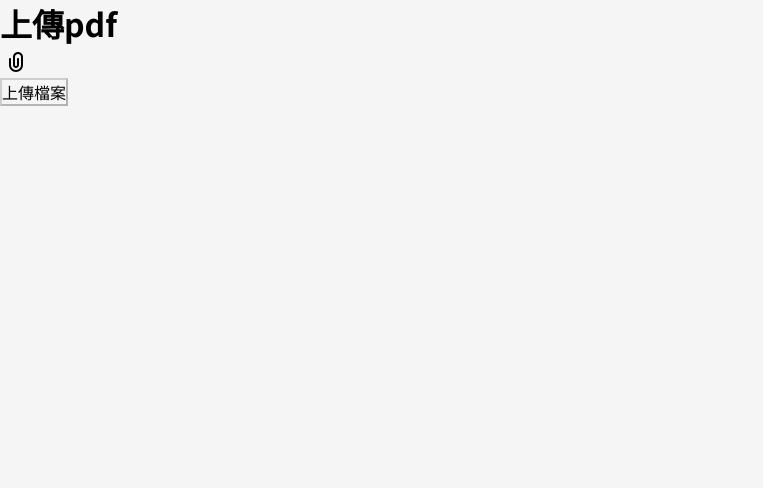
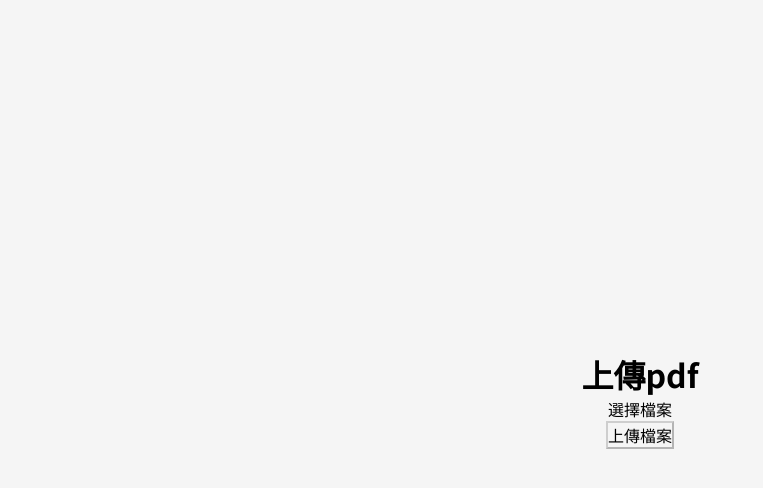
Before and after one commit to NTNU-SE-Alpha/frontend, a React (Create React App) app in the folder my-app/: page /fileupload in a window 1280 px wide. Shown: the top 488 px of the page, without its empty margins (0-763 px from the left). Built offline with nearby package versions, Linux system fonts and the light colour scheme.

Commit message:
修正一下：不小心把你的merge掉了

```diff
--- a/my-app/src/Pages/FileUpload.js
+++ b/my-app/src/Pages/FileUpload.js
@@ -63,13 +63,10 @@ const UploadFile = () => {
   };
 
   return (
-    <div>
+    <FileUpload>
+      <div class='box'>
         <h1>上傳pdf</h1>
-      {/* <form>
-        <label class="button" for="fileElem">
-          選擇檔案
-        </label>
-        <br />
+        <form>
           <input
             type="file"
             id="fileElem"
@@ -77,38 +74,11 @@ const UploadFile = () => {
             style={{ display: 'none' }}
             onChange={(e) => handleFiles(e.target.files)}
           />
-      </form> */}
-      <form id="upload">
-        <input
-          type="file"
-          id="fileElem"
-          accept="application/pdf"
-          style={{ display: 'none' }}
-          onChange={(e) => handleFiles(e.target.files)}
-        />
-        <ButtonIcon type="submit">
-          <svg
-            width="24"
-            height="24"
-            viewBox="0 0 24 24"
-            fill="none"
-            xmlns="http://www.w3.org/2000/svg"
-          >
-            <path
-              fill-rule="evenodd"
-              clip-rule="evenodd"
-              d="M9 7C9 4.23858 11.2386 2 14 2C16.7614 2 19 4.23858 19 7V15C19 18.866 15.866 22 12 22C8.13401 22 5 18.866 5 15V9C5 8.44772 5.44772 8 6 8C6.55228 8 7 8.44772 7 9V15C7 17.7614 9.23858 20 12 20C14.7614 20 17 17.7614 17 15V7C17 5.34315 15.6569 4 14 4C12.3431 4 11 5.34315 11 7V15C11 15.5523 11.4477 16 12 16C12.5523 16 13 15.5523 13 15V9C13 8.44772 13.4477 8 14 8C14.5523 8 15 8.44772 15 9V15C15 16.6569 13.6569 18 12 18C10.3431 18 9 16.6569 9 15V7Z"
-              fill="currentColor"
-            ></path>
-          </svg>
-        </ButtonIcon>
+          <label class="button" for="fileElem">
+            選擇檔案
+          </label>
+          {/* <button>選擇檔案</button> */}
         </form>
-      <div>{uploadStatus}</div>
-      {uploadedFileName && (
-        <div>
-          <a href={`/uploads/${uploadedFileName}`}>{uploadedFileName}</a>
-        </div>
-      )}
         <button
           display={!selectedFile ? 'block' : 'none'}
           disabled={!selectedFile || isUploading}
@@ -116,7 +86,14 @@ const UploadFile = () => {
         >
           上傳檔案
         </button>
+        <div>{uploadStatus}</div>
+        {uploadedFileName && (
+          <div>
+            <a href={`/uploads/${uploadedFileName}`}>{uploadedFileName}</a>
           </div>
+        )}
+      </div>
+    </FileUpload>
   );
 };
 
```
Lines whose indentation alone changed are shown as unchanged.
